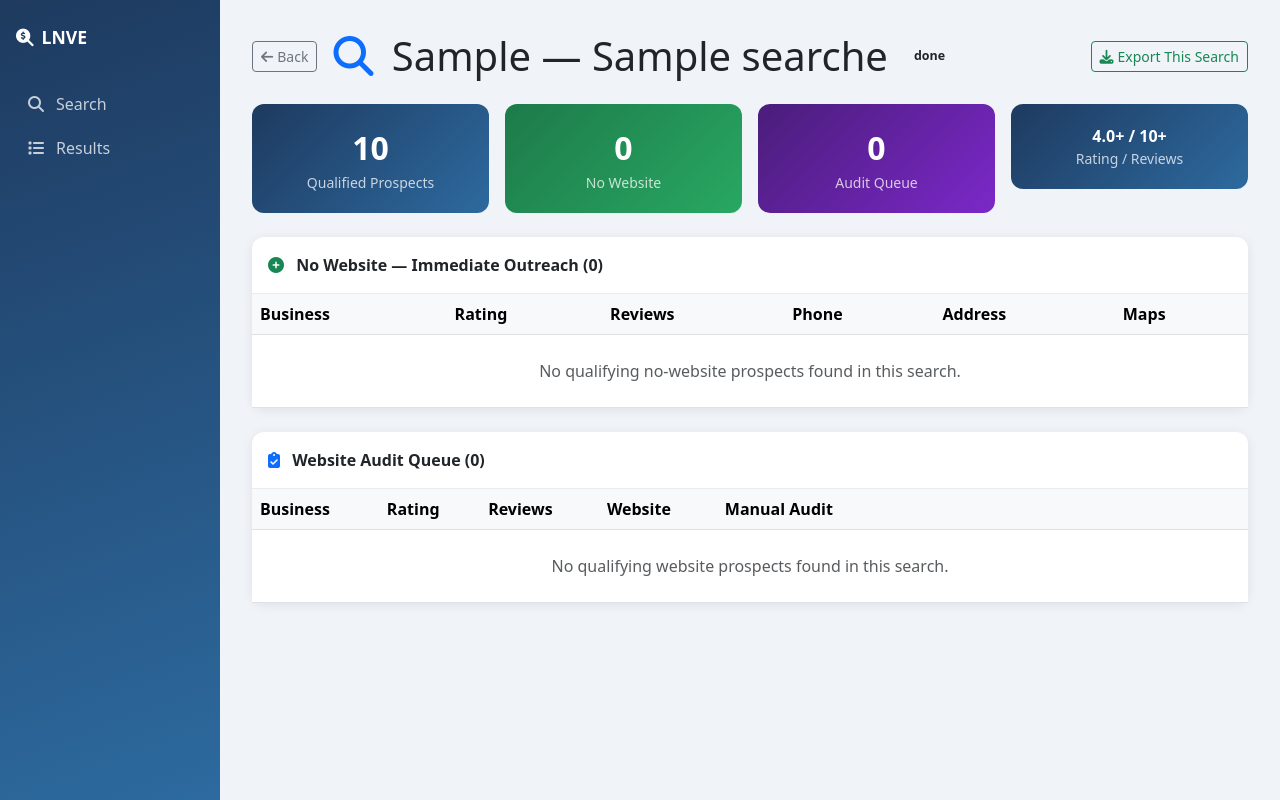
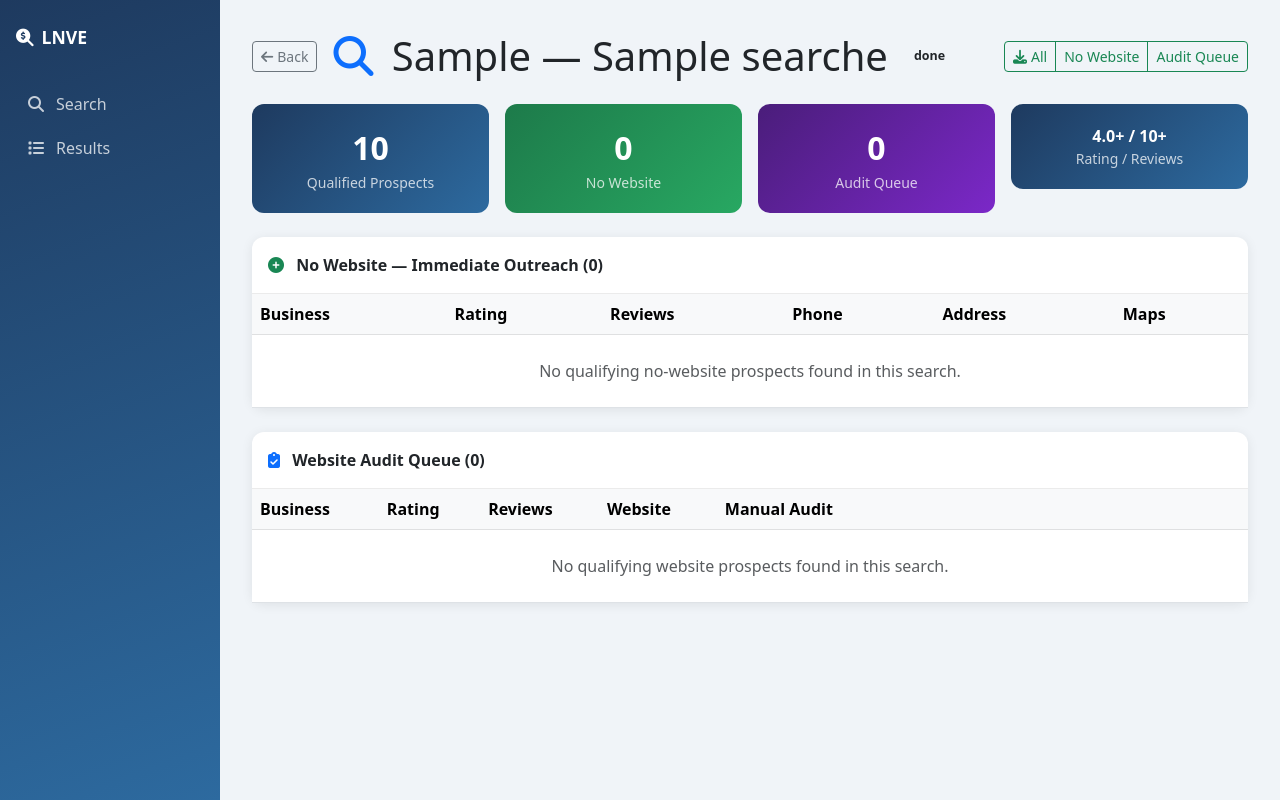
Before and after one commit to jenozu/LNVE, a Flask app: page /search/1 in a window 1280 px wide. Run offline with Flask 3, Linux system fonts and the light colour scheme; tables that the repository leaves empty hold one stand-in row (values such as "Sample post"); parts of the project's set-up code (start-up, migrations or seed data) failed here and were passed over; some libraries are stand-ins or nearby versions.

Commit message:
Phase 4: add search-level pool exports

```diff
--- a/web/templates/search_detail.html
+++ b/web/templates/search_detail.html
@@ -11,10 +11,20 @@
         {{ search.search_type }} — {{ search.location_name }}
     </h1>
     <span class="status-badge status-{{ search.status }}">{{ search.status }}</span>
-    <a href="{{ url_for('export.export_csv', search_id=search.id) }}"
-       class="btn btn-outline-success btn-sm ms-auto">
-        <i class="fas fa-download me-1"></i>Export This Search
-    </a>
+    <div class="btn-group ms-auto">
+        <a href="{{ url_for('export.export_csv', search_id=search.id, pool='all') }}"
+           class="btn btn-outline-success btn-sm">
+            <i class="fas fa-download me-1"></i>All
+        </a>
+        <a href="{{ url_for('export.export_csv', search_id=search.id, pool='no_website') }}"
+           class="btn btn-outline-success btn-sm">
+            No Website
+        </a>
+        <a href="{{ url_for('export.export_csv', search_id=search.id, pool='website_audit') }}"
+           class="btn btn-outline-success btn-sm">
+            Audit Queue
+        </a>
+    </div>
 </div>
 
 <div class="row g-3 mb-4">
```
